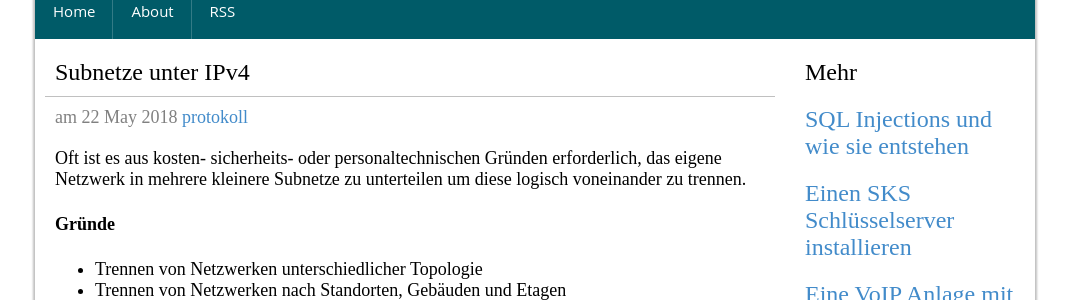
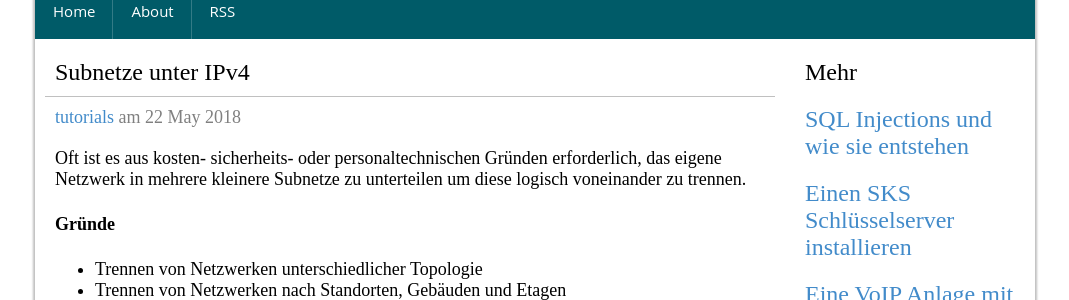
Before and after one commit to zarat/zarat.github.io, a Jekyll site: the page built from _posts/2018-05-22-subnetze.markdown, in a window 1280 px wide and 900 px high. Shown: the part 184-484 px from the top of the window, without its empty margins (105-1174 px from the left). Built offline with Jekyll 4.4.1, drawn with Linux system fonts in a browser that asks for light colours; comment, search, counter and statistics services are not loaded.

Commit message:
Update 2018-05-22-subnetze.markdown

```diff
--- a/_posts/2018-05-22-subnetze.markdown
+++ b/_posts/2018-05-22-subnetze.markdown
@@ -2,8 +2,8 @@
 layout: post
 title: Subnetze unter IPv4
 author: Manuel Zarat
-tags: protokoll
-permalink: /post/subnetze
+categories: tutorials
+permalink: /post/ip-subnetze
 ---
 
 Oft ist es aus kosten- sicherheits- oder personaltechnischen Gründen erforderlich, das eigene Netzwerk in mehrere kleinere Subnetze zu unterteilen um diese logisch voneinander zu trennen.
```
